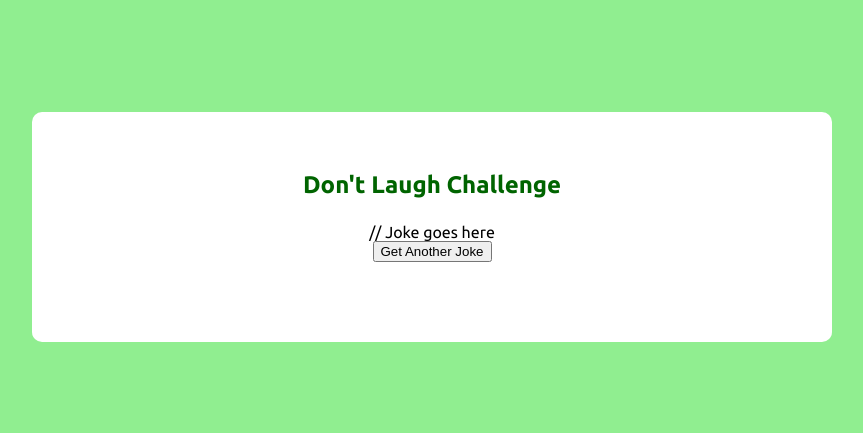
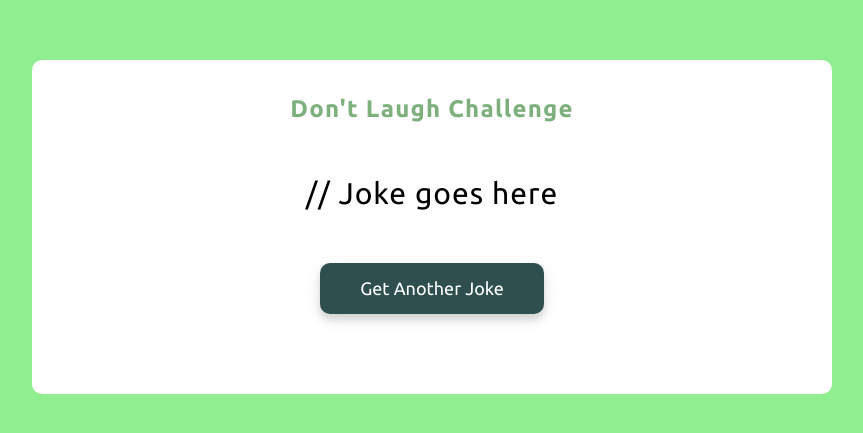
Before and after one commit to gommorin/udemy_dad, a plain HTML site: page index.html in a window 1280 px wide. Shown: the part 173-606 px from the top of the page, without its empty margins (208-1071 px from the left). Drawn offline with Linux system fonts and the light colour scheme.

Commit message:
css modificado listo

```diff
--- a/style.css
+++ b/style.css
@@ -17,19 +17,47 @@ body {
 }
 
 .container {
-  display: flex;
-  align-items: center;
-  justify-content: center;
-  flex-direction: column;
+  text-align: center;
   background-color: white;
   padding: 35px 50px 80px;
   border: none;
   border-radius: 10px;
   width: 800px;
+  max-width: 100%;
 }
 
 .container h3 {
-
   font-size: 1.5rem;
   color: darkgreen;
+  margin: 0;
+  opacity: 0.5;
+  letter-spacing: 1.2px;
 }
+
+.joke {
+  font-size: 30px;
+  letter-spacing: 1px;
+  line-height: 40px;
+  margin: 50px auto;
+  max-width: 600px;
+}
+
+.btn {
+  background-color: darkslategray;
+  color: white;
+  box-shadow: 0 5px 15px rgba(0, 0, 0, 0.1), 0 6px 6px rgba(0, 0, 0, 0.1);
+  border: none;
+  border-radius: 10px;
+  padding: 15px 40px;
+  font-size: 18px;
+  font-family: inherit;
+  cursor: pointer;
+}
+
+.btn:focus {
+  outline: 0;
+}
+
+.btn:active {
+  transform: scale(.97);
+}
```
